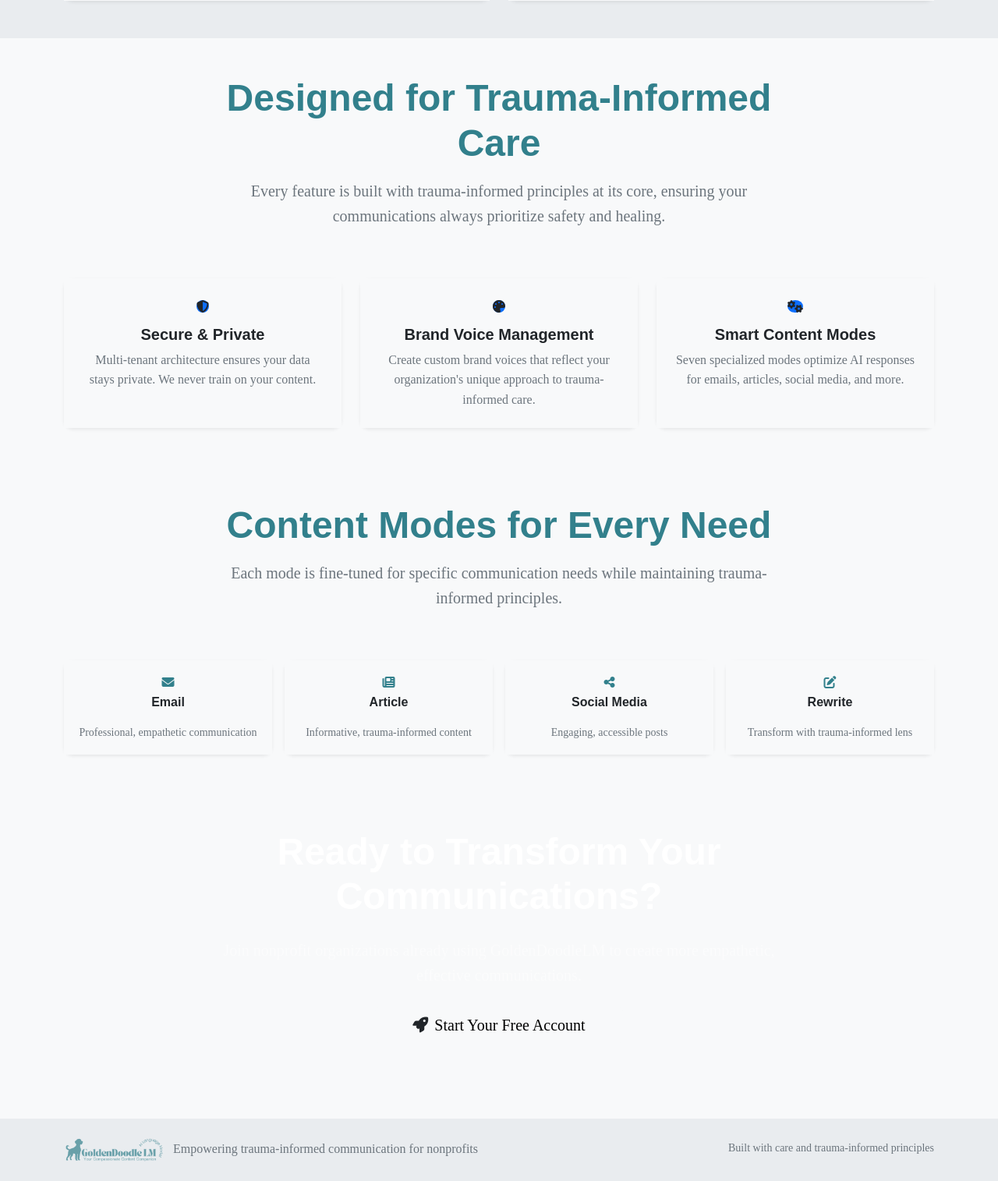
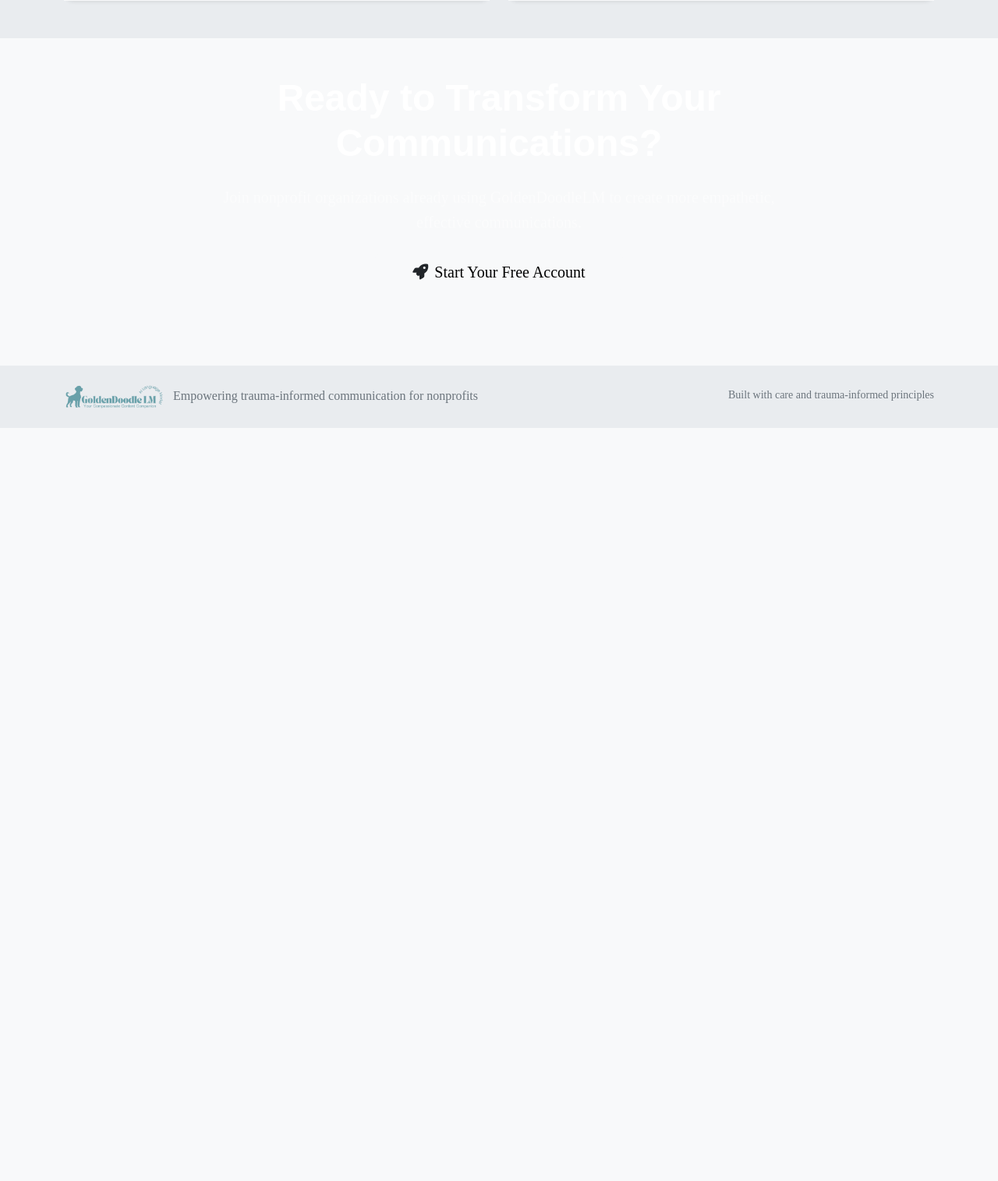
Before and after one commit to MKTNGco/GoldenDoodle_Beta, a Flask app: page / in a window 1280 px wide. Shown: the part 3405-4920 px from the top of the page at 78% size. After the commit the page ends 3954 px from the top, so only its background shows below. Run offline with Flask 3, Linux system fonts and the light colour scheme.

Commit message:
Assistant checkpoint: Remove two sections from homepage
Assistant generated file changes:
- templates/index.html: Remove Designed for Trauma-Informed Care section

---

User prompt:

Perfect. This section "Designed for Trauma-Informed Care" and the section below it, "Content Modes for Every Need". let's delete those sections entirely.

Replit-Commit-Author: Assistant
Replit-Commit-Session-Id: 5c424b1a-ac27-40c5-bcdd-623c49c67040

```diff
--- a/templates/index.html
+++ b/templates/index.html
@@ -421,121 +421,7 @@
     </div>
 </section>
 
-<!-- Features Section -->
-<section class="py-5 bg-white">
-    <div class="container">
-        <div class="row text-center mb-5">
-            <div class="col-lg-8 mx-auto">
-                <h2 class="display-5 fw-bold text-primary mb-3">Designed for Trauma-Informed Care</h2>
-                <p class="lead text-muted">
-                    Every feature is built with trauma-informed principles at its core,
-                    ensuring your communications always prioritize safety and healing.
-                </p>
-            </div>
-        </div>
 
-        <div class="row g-4">
-            <div class="col-md-4">
-                <div class="card h-100 border-0 shadow-sm">
-                    <div class="card-body text-center p-4">
-                        <div class="feature-icon bg-primary text-white rounded-circle d-inline-flex align-items-center justify-content-center mb-3">
-                            <i class="fas fa-shield-alt"></i>
-                        </div>
-                        <h5 class="card-title fw-bold">Secure & Private</h5>
-                        <p class="card-text text-muted">
-                            Multi-tenant architecture ensures your data stays private.
-                            We never train on your content.
-                        </p>
-                    </div>
-                </div>
-            </div>
-
-            <div class="col-md-4">
-                <div class="card h-100 border-0 shadow-sm">
-                    <div class="card-body text-center p-4">
-                        <div class="feature-icon bg-primary text-white rounded-circle d-inline-flex align-items-center justify-content-center mb-3">
-                            <i class="fas fa-palette"></i>
-                        </div>
-                        <h5 class="card-title fw-bold">Brand Voice Management</h5>
-                        <p class="card-text text-muted">
-                            Create custom brand voices that reflect your organization's
-                            unique approach to trauma-informed care.
-                        </p>
-                    </div>
-                </div>
-            </div>
-
-            <div class="col-md-4">
-                <div class="card h-100 border-0 shadow-sm">
-                    <div class="card-body text-center p-4">
-                        <div class="feature-icon bg-primary text-white rounded-circle d-inline-flex align-items-center justify-content-center mb-3">
-                            <i class="fas fa-cogs"></i>
-                        </div>
-                        <h5 class="card-title fw-bold">Smart Content Modes</h5>
-                        <p class="card-text text-muted">
-                            Seven specialized modes optimize AI responses for emails,
-                            articles, social media, and more.
-                        </p>
-                    </div>
-                </div>
-            </div>
-        </div>
-    </div>
-</section>
-
-<!-- Content Modes Section -->
-<section class="py-5">
-    <div class="container">
-        <div class="row text-center mb-5">
-            <div class="col-lg-8 mx-auto">
-                <h2 class="display-5 fw-bold text-primary mb-3">Content Modes for Every Need</h2>
-                <p class="lead text-muted">
-                    Each mode is fine-tuned for specific communication needs while
-                    maintaining trauma-informed principles.
-                </p>
-            </div>
-        </div>
-
-        <div class="row g-3">
-            <div class="col-md-6 col-lg-3">
-                <div class="content-mode-card card border-0 shadow-sm h-100">
-                    <div class="card-body text-center p-3">
-                        <i class="fas fa-envelope text-primary mb-2"></i>
-                        <h6 class="fw-bold">Email</h6>
-                        <small class="text-muted">Professional, empathetic communication</small>
-                    </div>
-                </div>
-            </div>
-            <div class="col-md-6 col-lg-3">
-                <div class="content-mode-card card border-0 shadow-sm h-100">
-                    <div class="card-body text-center p-3">
-                        <i class="fas fa-newspaper text-primary mb-2"></i>
-                        <h6 class="fw-bold">Article</h6>
-                        <small class="text-muted">Informative, trauma-informed content</small>
-                    </div>
-                </div>
-            </div>
-            <div class="col-md-6 col-lg-3">
-                <div class="content-mode-card card border-0 shadow-sm h-100">
-                    <div class="card-body text-center p-3">
-                        <i class="fas fa-share-alt text-primary mb-2"></i>
-                        <h6 class="fw-bold">Social Media</h6>
-                        <small class="text-muted">Engaging, accessible posts</small>
-                    </div>
-                </div>
-            </div>
-            <div class="col-md-6 col-lg-3">
-                <div class="content-mode-card card border-0 shadow-sm h-100">
-                    <div class="card-body text-center p-3">
-                        <i class="fas fa-edit text-primary mb-2"></i>
-                        <h6 class="fw-bold">Rewrite</h6>
-                        <small class="text-muted">Transform with trauma-informed lens</small>
-                    </div>
-                </div>
-            </div>
-        </div>
-    </div>
-</section>
 
 <!-- CTA Section -->
 <section class="cta-section py-5">
```
